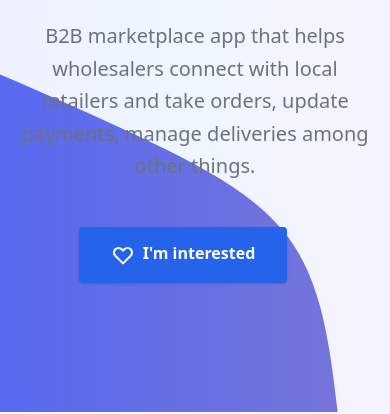
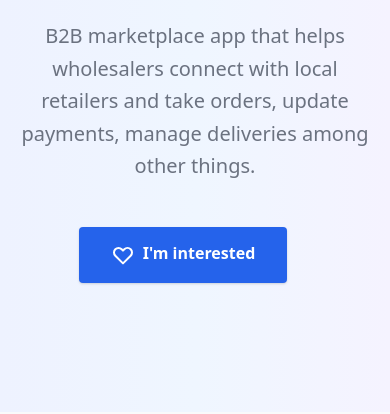
Before and after one commit to kirananto/vyap-frontfacing, a Gatsby site: page / in a window 390 px wide. Shown: the part 432-846 px from the top of the page. Built offline with nearby package versions, Linux system fonts and the light colour scheme; Gatsby itself is replaced by a stand-in of ours.

Commit message:
fix: fix bg for mobile

```diff
--- a/src/HomePage/HeroLanding.jsx
+++ b/src/HomePage/HeroLanding.jsx
@@ -4,7 +4,7 @@ import backgroundImg from '../images/background.svg'
 
 export default function HeroLanding() {
     return (
-        <section className="py-12 pt-12  flex align-middle px-4 min-h-screen section-height text-center bg-cover" style={{ backgroundImage: `url(${backgroundImg}` }}>
+        <section className="py-12 pt-12 flex align-middle px-4 min-h-screen section-height text-center bg-cover hero-bg" style={{ backgroundImage: `url(${backgroundImg}` }}>
             <div className="w-full max-w-xl lg:max-w-5xl  m-auto">
                 <img alt="vyap logo" src={logo} className="w-16 m-auto opacity-90 mb-12" />
                 <h1 className="text-5xl md:text-6xl sm:text-8xl mt-2 mb-6 leading-tight font-heading font-bold text-center bg-clip-text text-transparent bg-gradient-to-r from-indigo-600 via-blue-400 to-purple-600">Reach all your retailers in one place</h1>
--- a/src/styles/global.css
+++ b/src/styles/global.css
@@ -4,9 +4,16 @@
 @tailwind utilities;
 
 body {
-    font-family: system-ui, -apple-system,'Segoe UI',Roboto,Helvetica,Arial,sans-serif,'Apple Color Emoji','Segoe UI Emoji';
+    font-family: system-ui, -apple-system, "Segoe UI", Roboto, Helvetica, Arial, sans-serif, "Apple Color Emoji",
+        "Segoe UI Emoji";
 }
 
 .section-height {
     height: auto;
 }
+
+@media only screen and (max-width: 600px) {
+    .hero-bg {
+        background-image: none !important;
+    }
+}
```
